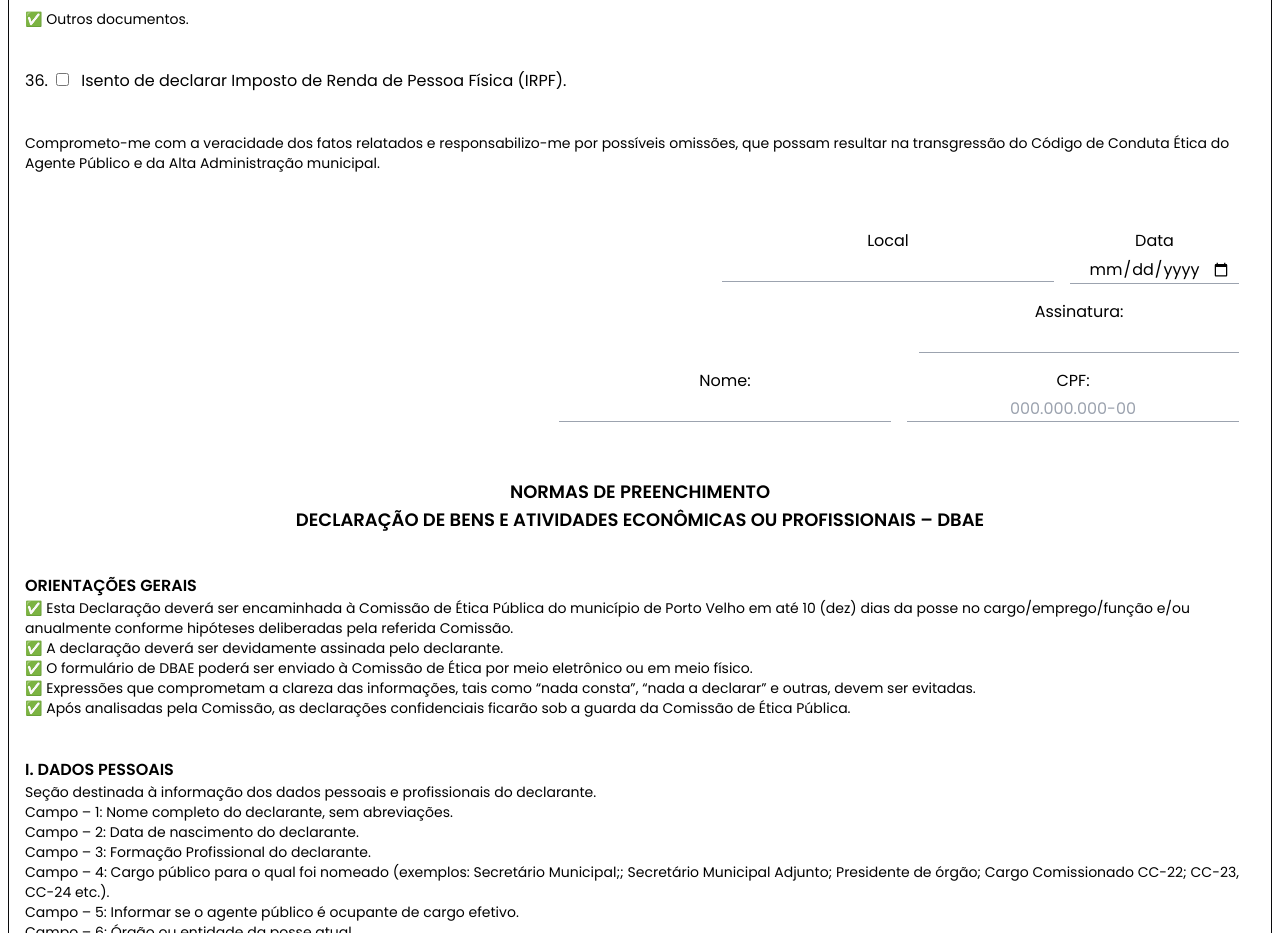
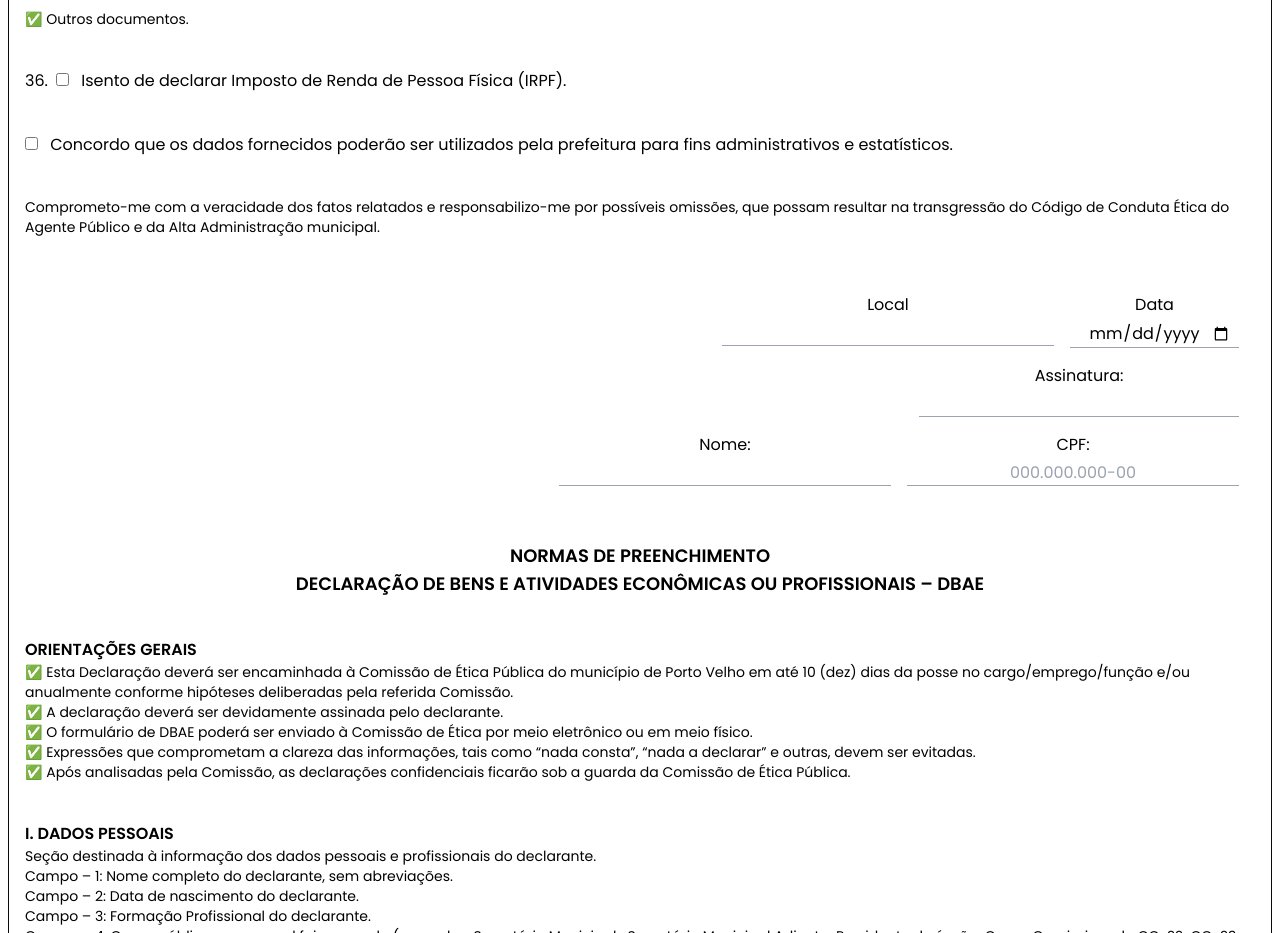
Before and after one commit to ciep-cgm-pvh/formDBAE, a Vue app in the folder frontend/: page /lgpd in a window 1280 px wide. Shown: the part 3500-4433 px from the top of the page. Built offline with nearby package versions, Linux system fonts and the light colour scheme.

Commit message:
feat: new page with LGPD

```diff
--- a/frontend/src/components/Main.vue
+++ b/frontend/src/components/Main.vue
@@ -423,6 +423,17 @@
             </label>
           </div>
         </div>
+        <div class="flex items-start gap-2">
+          <div>
+            <input type="checkbox" id="checkersection6" v-model="checked5" class="mr-2" />
+            <label for="checkersection6">
+              <a href="../router/index.js" target="_blank" rel="noopener noreferrer" class="hover:text-blue-400">
+                Concordo que os dados fornecidos poderão ser utilizados pela prefeitura para fins administrativos e
+                estatísticos.
+              </a>
+            </label>
+          </div>
+        </div>
         <div>
           <h2 class="text-sm text-start">
             Comprometo-me com a veracidade dos fatos relatados e responsabilizo-me por possíveis omissões, que possam
@@ -584,6 +595,7 @@ export default {
     const checked2 = ref(false);
     const checked3 = ref(false);
     const checked4 = ref(false);
+    const checked5 = ref(false);
     const cpf = ref('');
 
     const {
@@ -708,6 +720,7 @@ export default {
       checked2,
       checked3,
       checked4,
+      checked5,
       cpf,
     };
   },
--- /dev/null
+++ b/frontend/src/components/pages/LGPD.vue
@@ -0,0 +1,4 @@
+<template>
+  <div class="mx-auto mt-14 max-w-7xl px-2 bg-white text-black">
+  </div>
+</template>
--- /dev/null
+++ b/frontend/src/router/index.js
@@ -0,0 +1,17 @@
+import { createRouter, createWebHistory } from 'vue-router';
+import LGPD from '@/pages/LGPD.vue';
+
+const routes = [
+  {
+    path: '/lgpd',
+    name: 'LGPD',
+    component: LGPD,
+  },
+];
+
+const router = createRouter({
+  history: createWebHistory(),
+  routes,
+});
+
+export default router;
```
